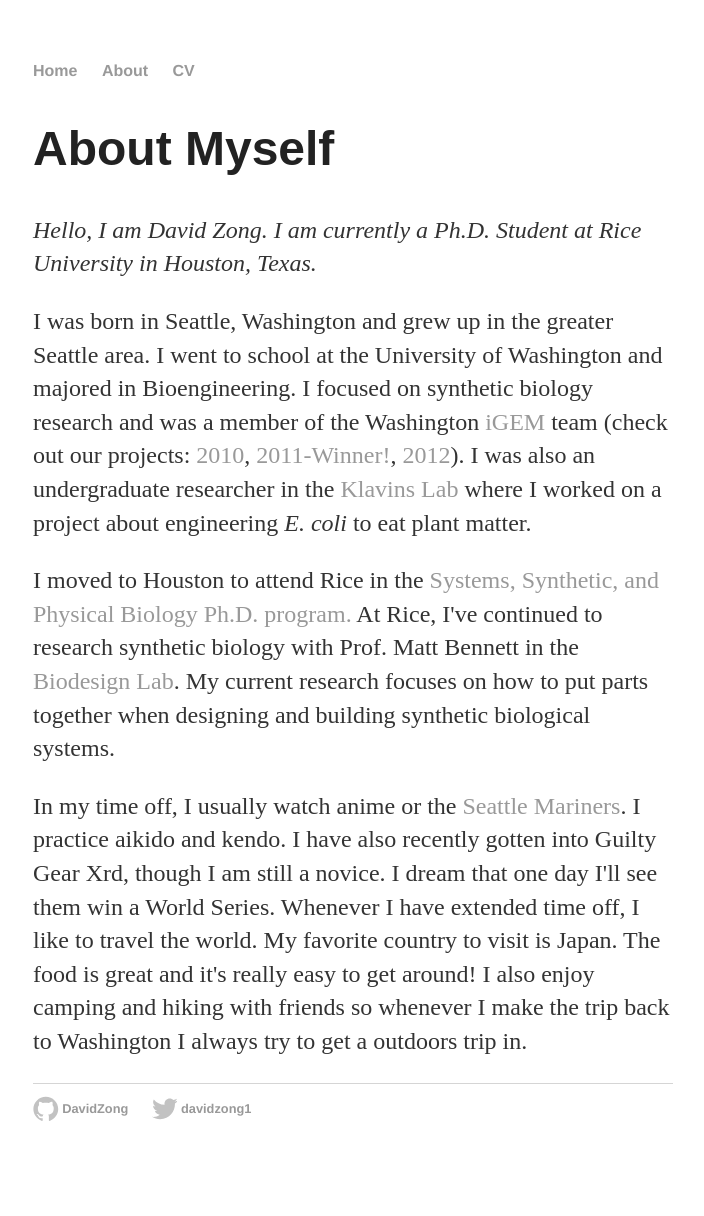
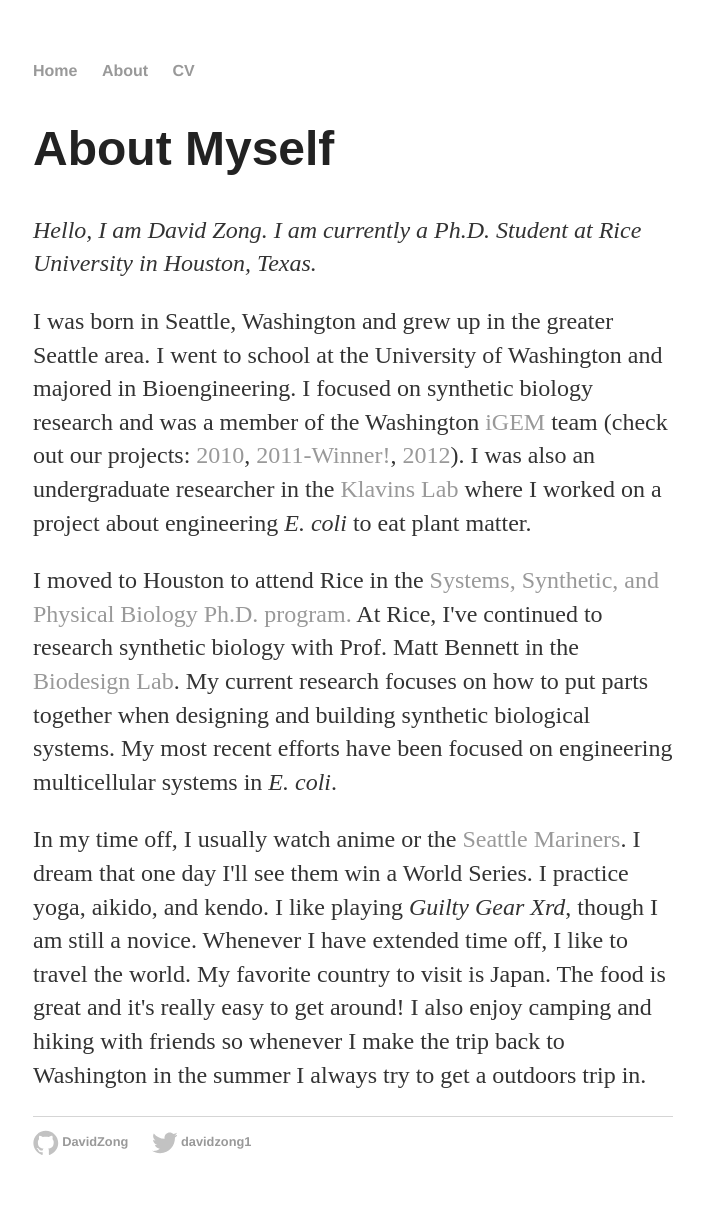
Before and after one commit to DavidZong/DavidZong.github.io, a Jekyll site: the page built from about/index.html, in a window 1280 px wide. Shown: the whole page, without its empty margins (287-991 px from the left). Built offline with Jekyll 4.4.1, drawn with Linux system fonts in a browser that asks for light colours; before the commit the page ends 1182 px from its top, so only the background shows below that.

Commit message:
beef up the about page

```diff
--- a/about/index.html
+++ b/about/index.html
@@ -6,6 +6,6 @@
 	<h1>About Myself</h1>
 	<p><i>Hello, I am David Zong. I am currently a Ph.D. Student at Rice University in Houston, Texas.</i></p>
 	<p>I was born in Seattle, Washington and grew up in the greater Seattle area. I went to school at the University of Washington and majored in Bioengineering. I focused on synthetic biology research and was a member of the Washington <a href="http://igem.org/Main_Page">iGEM</a> team (check out our projects: <a href="http://2010.igem.org/Team:Washington">2010</a>, <a href="http://2011.igem.org/Team:Washington">2011-Winner!</a>, <a href="http://2012.igem.org/Team:Washington">2012</a>). I was also an undergraduate researcher in the <a href="http://klavinslab.org/">Klavins Lab</a> where I worked on a project about engineering <i>E. coli</i> to eat plant matter.</p>
-	<p>I moved to Houston to attend Rice in the <a href="https://sspb.rice.edu/">Systems, Synthetic, and Physical Biology Ph.D. program.</a> At Rice, I've continued to research synthetic biology with Prof. Matt Bennett in the <a href="http://biodesign.rice.edu/">Biodesign Lab</a>. My current research focuses on how to put parts together when designing and building synthetic biological systems.</p>
-	<p>In my time off, I usually watch anime or the <a href="https://www.mlb.com/mariners">Seattle Mariners</a>. I practice aikido and kendo. I have also recently gotten into Guilty Gear Xrd, though I am still a novice. I dream that one day I'll see them win a World Series. Whenever I have extended time off, I like to travel the world. My favorite country to visit is Japan. The food is great and it's really easy to get around! I also enjoy camping and hiking with friends so whenever I make the trip back to Washington I always try to get a outdoors trip in.</p>
+	<p>I moved to Houston to attend Rice in the <a href="https://sspb.rice.edu/">Systems, Synthetic, and Physical Biology Ph.D. program.</a> At Rice, I've continued to research synthetic biology with Prof. Matt Bennett in the <a href="http://biodesign.rice.edu/">Biodesign Lab</a>. My current research focuses on how to put parts together when designing and building synthetic biological systems. My most recent efforts have been focused on engineering multicellular systems in <i>E. coli</i>.</p>
+	<p>In my time off, I usually watch anime or the <a href="https://www.mlb.com/mariners">Seattle Mariners</a>. I dream that one day I'll see them win a World Series. I practice yoga, aikido, and kendo. I like playing <i>Guilty Gear Xrd</i>, though I am still a novice. Whenever I have extended time off, I like to travel the world. My favorite country to visit is Japan. The food is great and it's really easy to get around! I also enjoy camping and hiking with friends so whenever I make the trip back to Washington in the summer I always try to get a outdoors trip in.</p>
 </div> <!-- blurb -->
```
